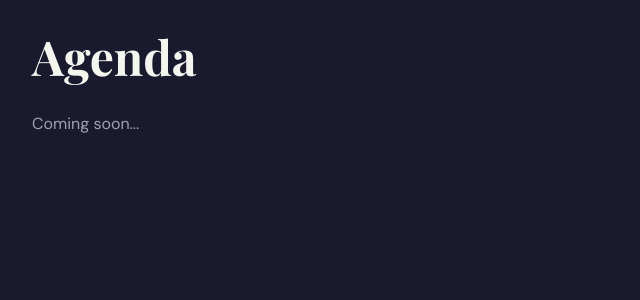
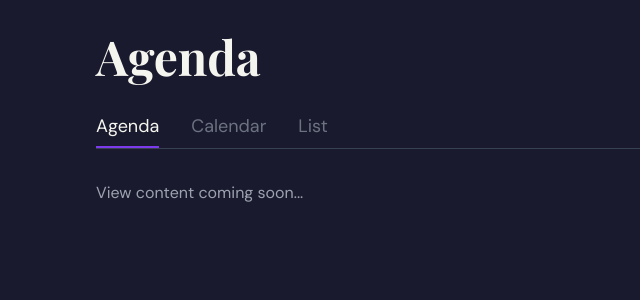
Before and after one commit to joven316/agenda, a React (Vite) app in the folder frontend/: page / in a window 1280 px wide. Shown: the top 300 px of the page, without its empty margins (0-640 px from the left). Built offline with nearby package versions, Linux system fonts and the light colour scheme.

Commit message:
feat: add NavTabs component with animated tab indicator

```diff
--- a/frontend/src/App.jsx
+++ b/frontend/src/App.jsx
@@ -1,6 +1,7 @@
 import React from 'react'
 import { QueryClient, QueryClientProvider } from '@tanstack/react-query'
 import { AppProvider } from './context/AppContext'
+import NavTabs from './components/NavTabs'
 
 const queryClient = new QueryClient({
   defaultOptions: {
@@ -16,9 +17,10 @@ function App() {
   return (
     <QueryClientProvider client={queryClient}>
       <AppProvider>
-        <div className="min-h-screen p-8">
+        <div className="min-h-screen p-8 max-w-6xl mx-auto">
           <h1 className="font-serif text-5xl mb-8">Agenda</h1>
-          <p className="text-gray-400">Coming soon...</p>
+          <NavTabs />
+          <p className="text-gray-400">View content coming soon...</p>
         </div>
       </AppProvider>
     </QueryClientProvider>
--- /dev/null
+++ b/frontend/src/components/NavTabs.jsx
@@ -0,0 +1,36 @@
+import React from 'react'
+import { motion } from 'framer-motion'
+import { useAppContext } from '../context/AppContext'
+
+const tabs = [
+  { id: 'agenda', label: 'Agenda' },
+  { id: 'calendar', label: 'Calendar' },
+  { id: 'list', label: 'List' },
+]
+
+export default function NavTabs() {
+  const { currentView, setCurrentView } = useAppContext()
+
+  return (
+    <div className="flex gap-8 border-b border-gray-700 mb-8">
+      {tabs.map((tab) => (
+        <button
+          key={tab.id}
+          onClick={() => setCurrentView(tab.id)}
+          className={`relative pb-2 text-lg transition-colors ${
+            currentView === tab.id ? 'text-text' : 'text-gray-500 hover:text-gray-300'
+          }`}
+        >
+          {tab.label}
+          {currentView === tab.id && (
+            <motion.div
+              layoutId="activeTab"
+              className="absolute bottom-0 left-0 right-0 h-0.5 bg-accent"
+              transition={{ type: 'spring', stiffness: 500, damping: 30 }}
+            />
+          )}
+        </button>
+      ))}
+    </div>
+  )
+}
```
